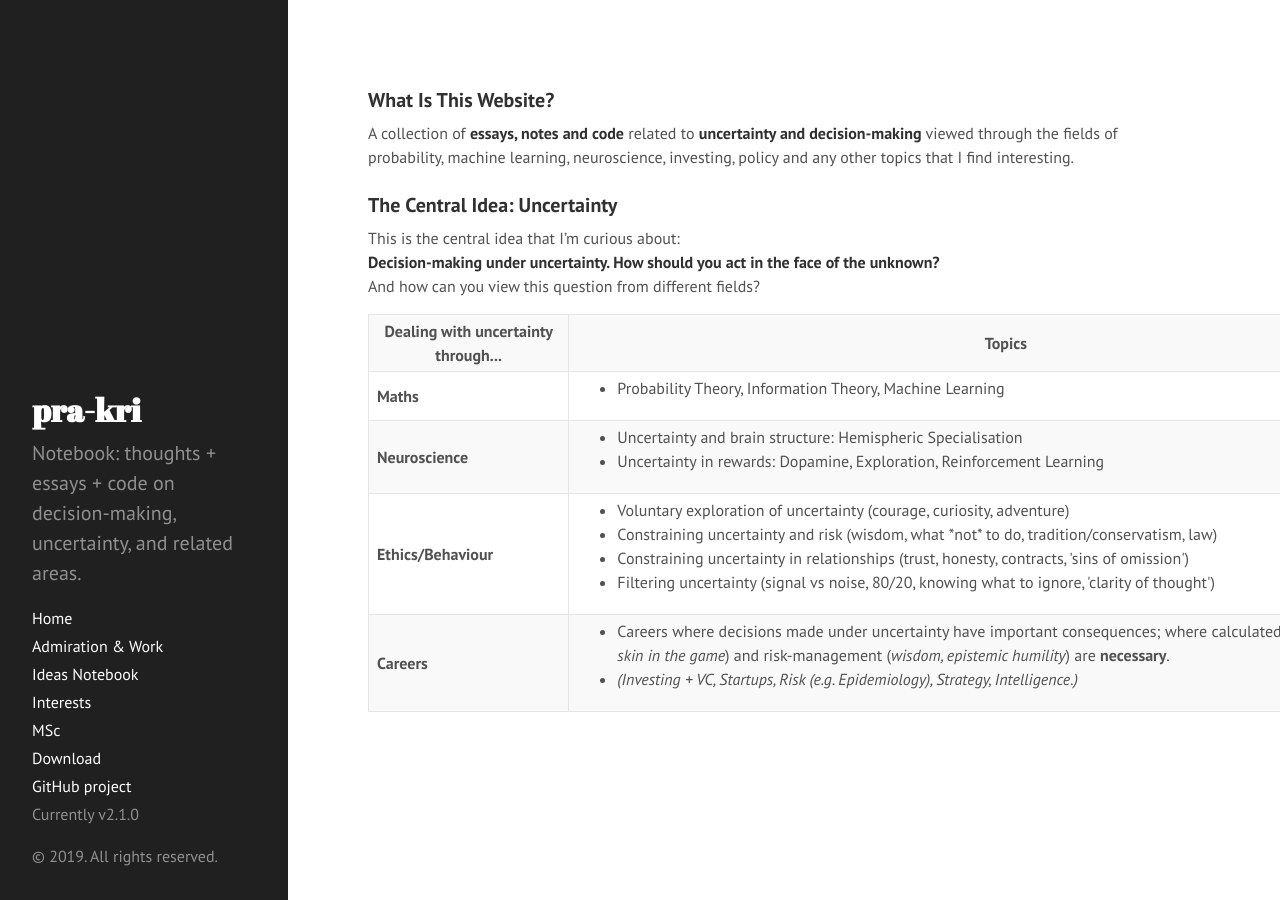
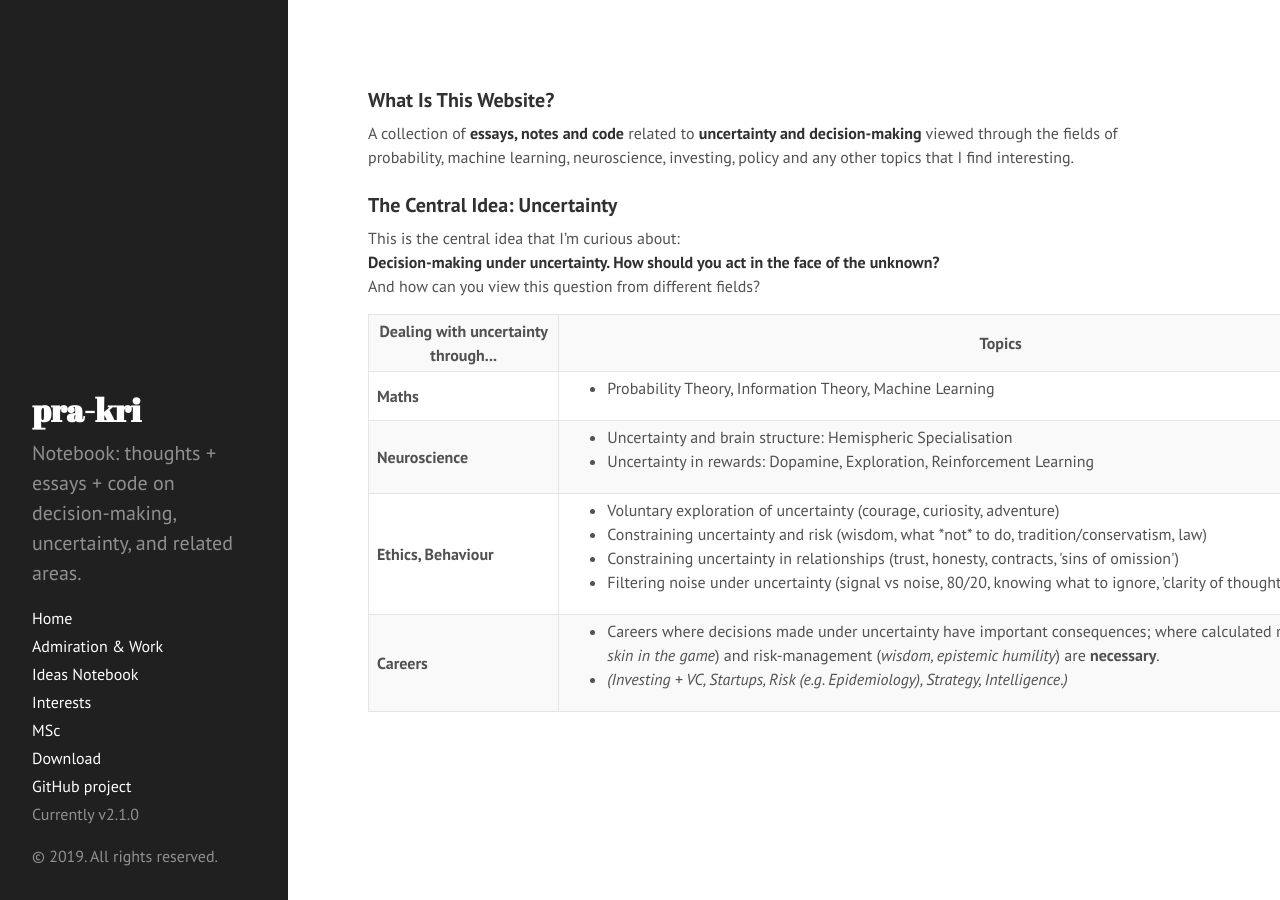
Before and after one commit to pra-kri/pra-kri.github.io, a Jekyll site: the page built from index.md, in a window 1280 px wide. Built offline with Jekyll 4.4.1, drawn with Linux system fonts in a browser that asks for light colours; Markdown is read by kramdown in place of the engine named in the settings.

Commit message:
Update index.md

```diff
--- a/index.md
+++ b/index.md
@@ -35,13 +35,13 @@ And how can you view this question from different fields?
     </td>
   </tr>
   <tr>
-    <td><b>Ethics/Behaviour</b></td>
+    <td><b>Ethics, Behaviour</b></td>
     <td>
       <ul>
         <li>Voluntary exploration of uncertainty (courage, curiosity, adventure)</li>
         <li>Constraining uncertainty and risk (wisdom, what *not* to do, tradition/conservatism, law)</li>
         <li>Constraining uncertainty in relationships (trust, honesty, contracts, 'sins of omission')</li>
-        <li>Filtering uncertainty (signal vs noise, 80/20, knowing what to ignore, 'clarity of thought')</li>
+        <li>Filtering noise under uncertainty (signal vs noise, 80/20, knowing what to ignore, 'clarity of thought')</li>
       </ul>
     </td>
   </tr>
```
